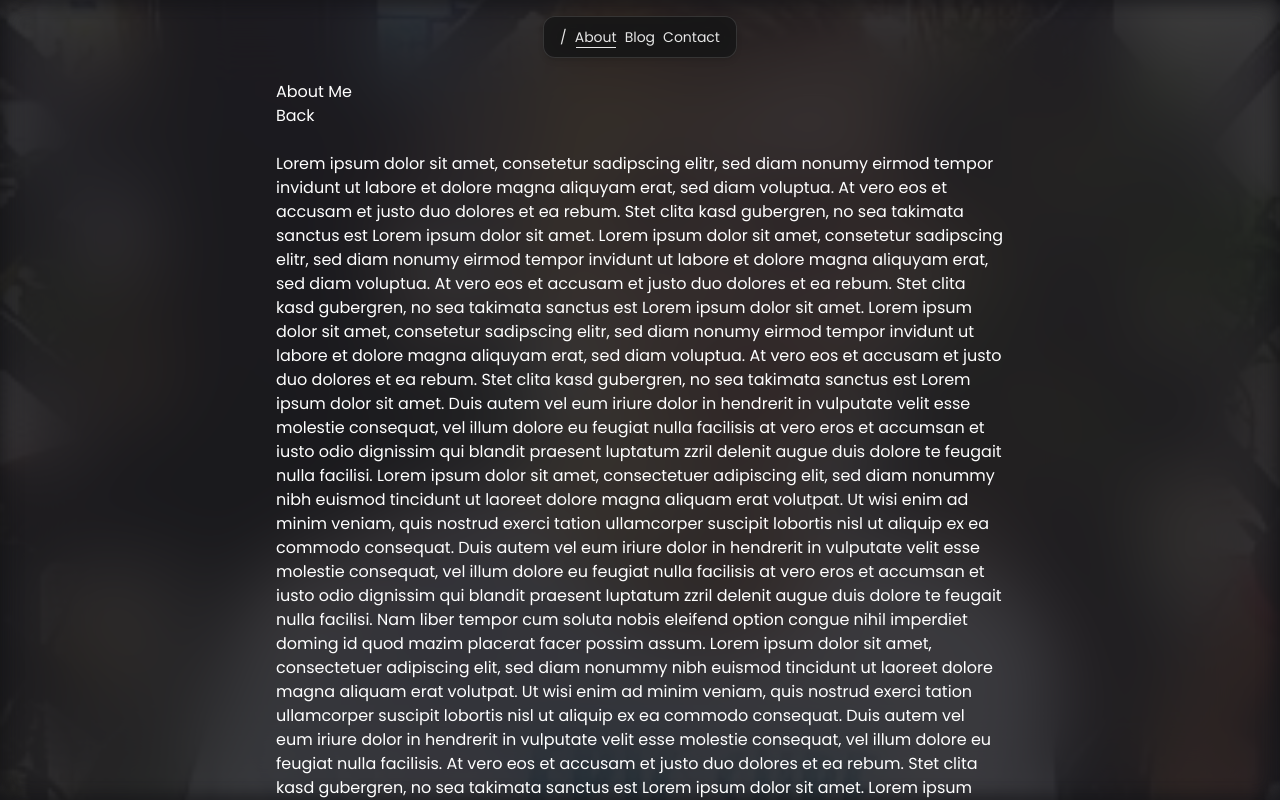
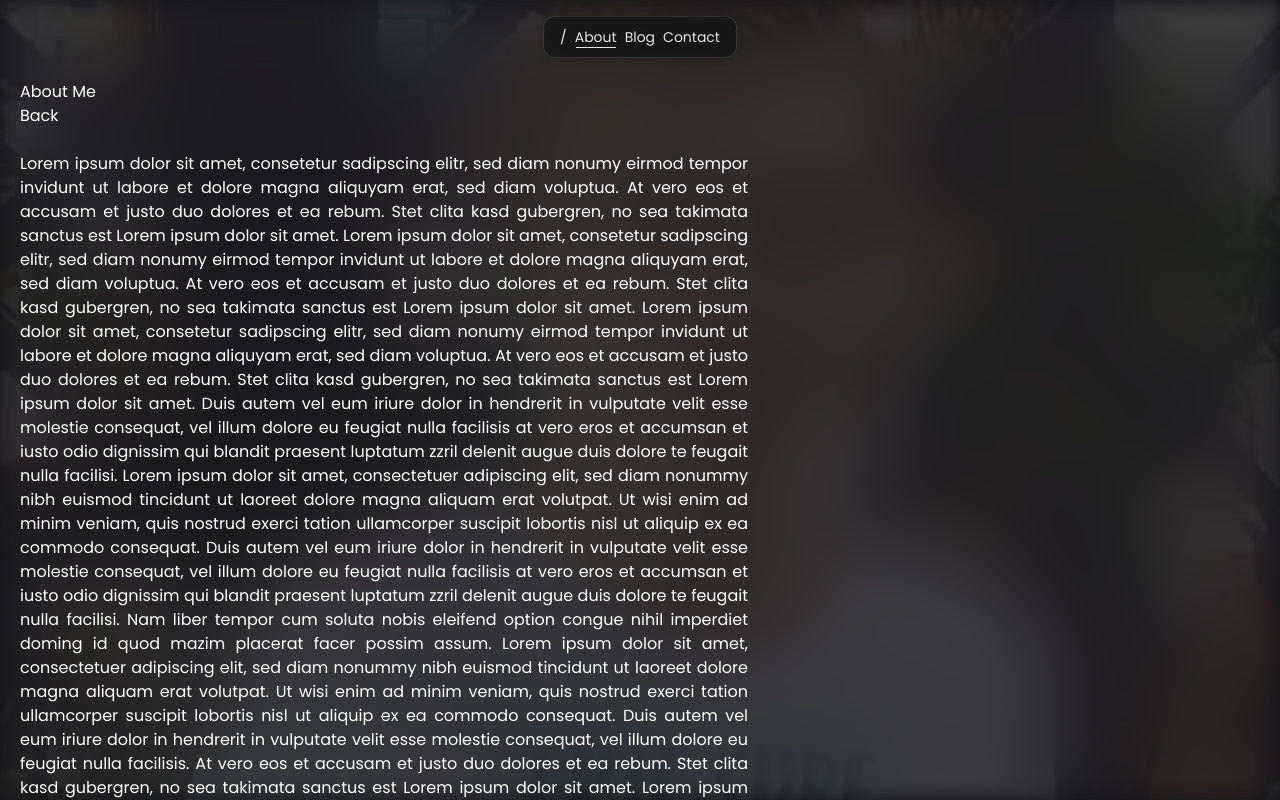
Before and after one commit to Ceddix/cedrik.me, a Next.js app: page /about in a window 1280 px wide. Built offline with nearby package versions, Linux system fonts and the light colour scheme.

Commit message:
fix: fixed some errors with about pages

```diff
--- a/app/(more)/layout.tsx
+++ b/app/(more)/layout.tsx
@@ -5,13 +5,13 @@ export default function RootLayout({ children }: { children: React.ReactNode })
   return (
       <>
 
-          <div className={"flex flex-col h-screen overflow-y-auto items-center"}>
+          <div className={"flex flex-col h-screen overflow-y-auto items-left"}>
 
               <NavBar/>
 
-              <main className={"flex-1 p-5 py-20 max-w-3xl w-full"}>
+              <main className={"flex-1 p-5 pt-20 pb-36 max-w-3xl"}>
 
-                  <div className={"relative overflow-y-hidden"}>
+                  <div className={"relative w-full overflow-y-hidden text-justify"}>
 
                       {children}
 
```
